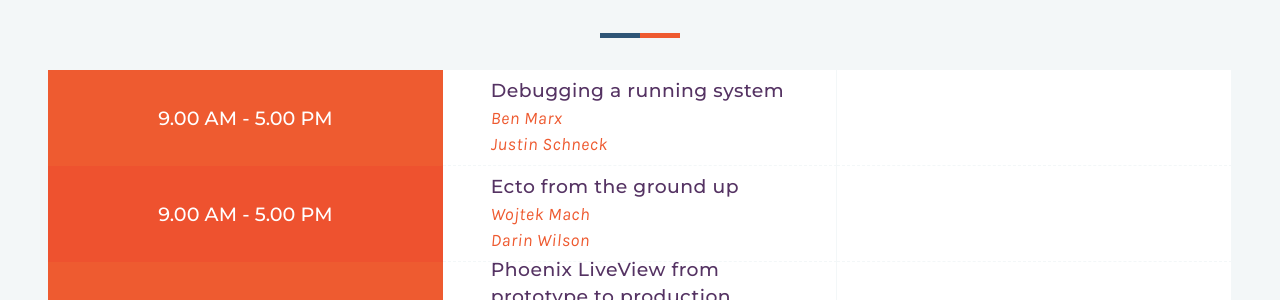
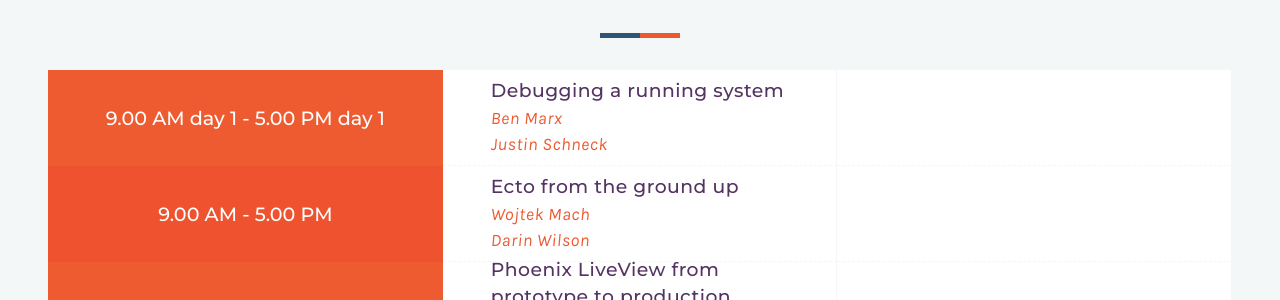
Before and after one commit to esl/virtual-elixirconf-eu-jekyll, a Jekyll site: the page built from index.html, in a window 1280 px wide and 900 px high, scrolled down 5623 px. Shown: the part 154-454 px from the top of the window. Built offline with Jekyll 4.4.1, drawn with Linux system fonts in a browser that asks for light colours; some web fonts are replaced.

Commit message:
Update from Forestry.io bryanhuntesl updated _data/training.yml

```diff
--- a/_data/training.yml
+++ b/_data/training.yml
@@ -1,5 +1,6 @@
-- from: 9.00 AM
-  to: 5.00 PM
+---
+- from: 9.00 AM day 1
+  to: 5.00 PM day 1
   type: training
   training_1: Debugging a running system
   training_1_url: debugging-a-running-system
@@ -8,7 +9,6 @@
   training_2:
   training_2_url:
   training_2_instructor:
-
 - from: 9.00 AM
   to: 5.00 PM
   type: training
@@ -19,7 +19,6 @@
   training_2:
   training_2_instructor:
   training_2_url:
-
 - from: 9.00 AM
   to: 5.00 PM
   type: training
@@ -27,8 +26,6 @@
   training_1_url: phoenix-liveview-from-prototype-to-production
   training_1_instructor: Mike Martinson
   training_1_instructor_2: Tam Kbeili
-
-
 - from: 9.00 AM
   to: 5.00 PM
   type: training
```
